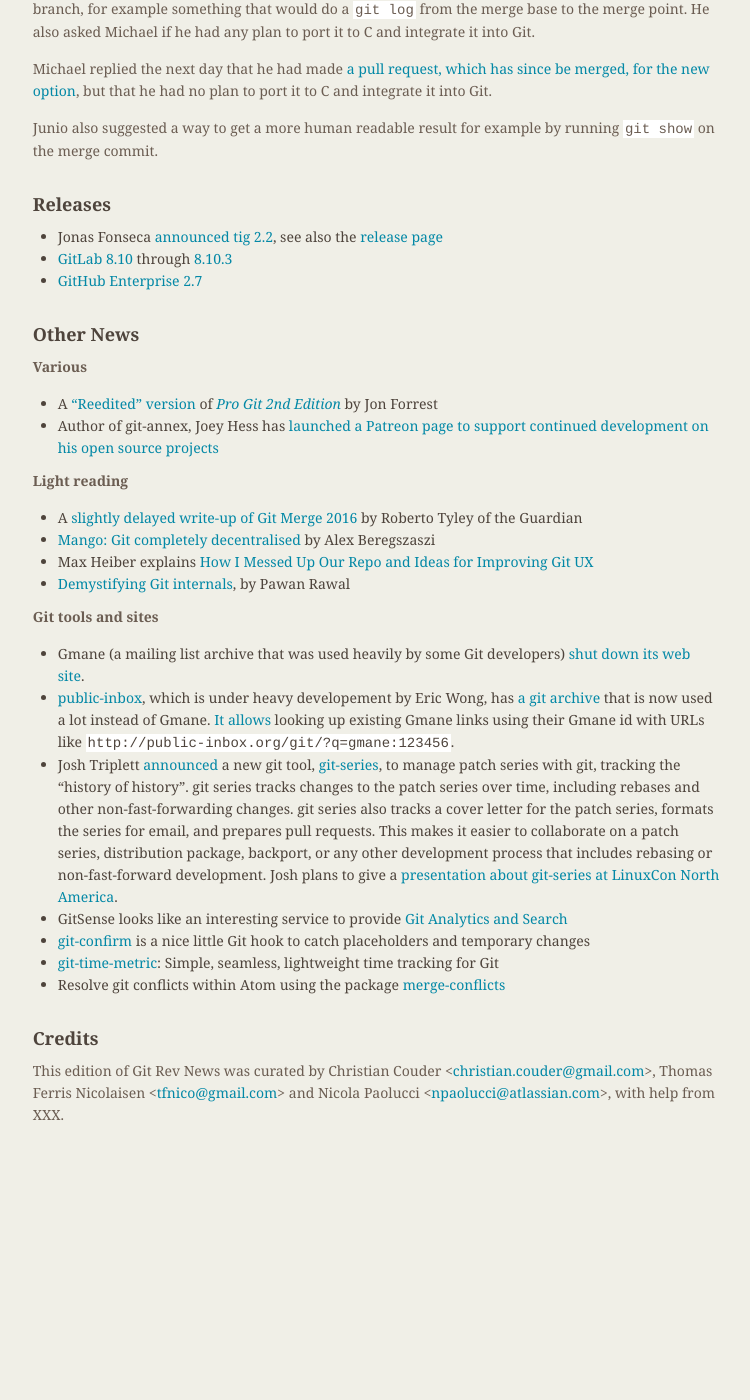
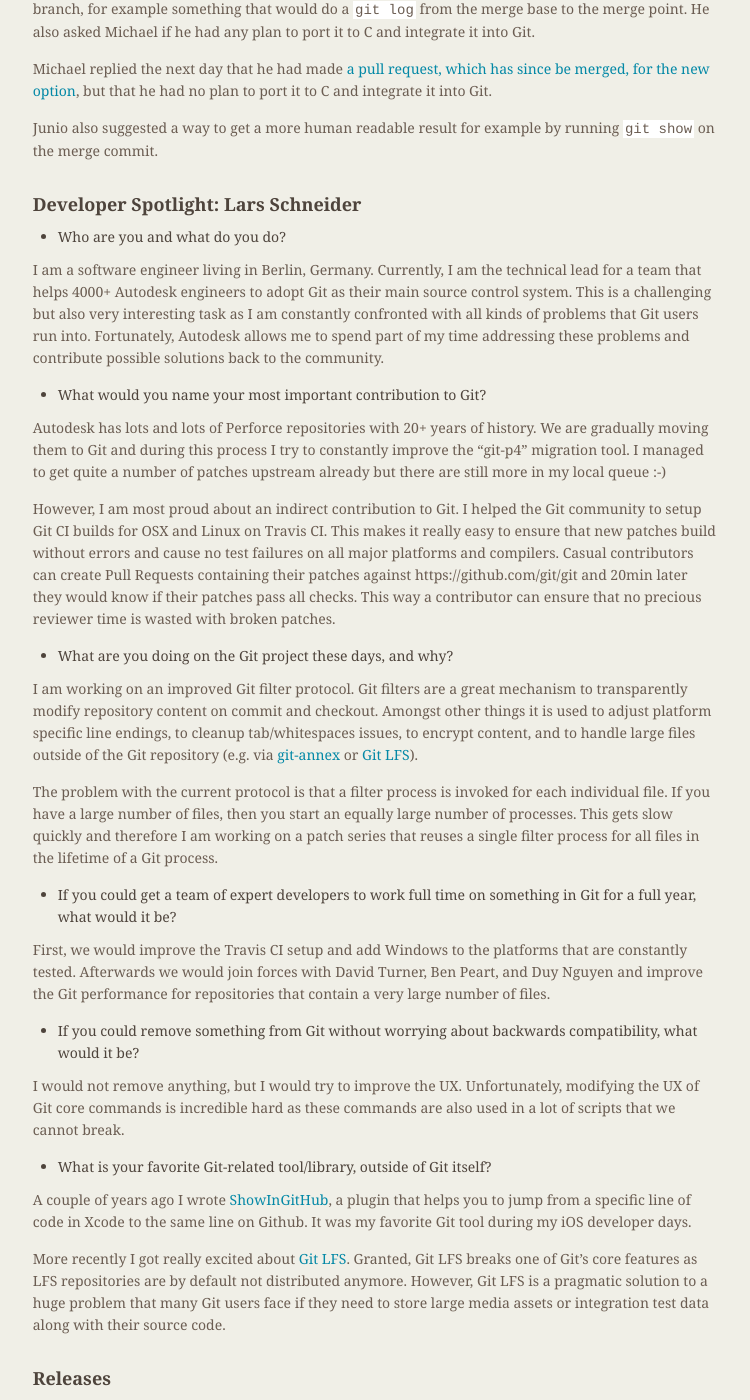
Before and after one commit to git/git.github.io, a Jekyll site: the page built from rev_news/drafts/edition-18.md, in a window 1280 px wide and 1400 px high, scrolled down 1783 px. Shown: the whole window, without its empty margins (362-1112 px from the left). Built offline with Jekyll 4.4.1, drawn with Linux system fonts in a browser that asks for light colours; before the commit the page ends 2924 px from its top, so only the background shows below that.

Commit message:
rn-18: add Lars' interview

```diff
--- a/rev_news/drafts/edition-18.md
+++ b/rev_news/drafts/edition-18.md
@@ -130,6 +130,76 @@
 Junio also suggested a way to get a more human readable result for
 example by running `git show` on the merge commit.
 
+## Developer Spotlight: Lars Schneider
+
+* Who are you and what do you do?
+
+I am a software engineer living in Berlin, Germany. Currently, I am the technical
+lead for a team that helps 4000+ Autodesk engineers to adopt Git as their main
+source control system. This is a challenging but also very interesting task as
+I am constantly confronted with all kinds of problems that Git users run into.
+Fortunately, Autodesk allows me to spend part of my time addressing these problems
+and contribute possible solutions back to the community.
+
+* What would you name your most important contribution to Git?
+
+Autodesk has lots and lots of Perforce repositories with 20+ years of history.
+We are gradually moving them to Git and during this process I try to constantly
+improve the "git-p4" migration tool. I managed to get quite a number of patches
+upstream already but there are still more in my local queue :-)
+
+However, I am most proud about an indirect contribution to Git. I helped the
+Git community to setup Git CI builds for OSX and Linux on Travis CI. This makes
+it really easy to ensure that new patches build without errors and cause no
+test failures on all major platforms and compilers. Casual contributors can
+create Pull Requests containing their patches against https://github.com/git/git
+and 20min later they would know if their patches pass all checks. This way a
+contributor can ensure that no precious reviewer time is wasted with broken
+patches.
+
+* What are you doing on the Git project these days, and why?
+
+I am working on an improved Git filter protocol. Git filters are a great
+mechanism to transparently modify repository content on commit and checkout.
+Amongst other things it is used to adjust platform specific line endings, to
+cleanup tab/whitespaces issues, to encrypt content, and to handle large files
+outside of the Git repository (e.g. via
+[git-annex](https://git-annex.branchable.com/) or
+[Git LFS](https://git-lfs.github.com/)).
+
+The problem with the current protocol is that a filter process is invoked for
+each individual file. If you have a large number of files, then you start an equally
+large number of processes. This gets slow quickly and therefore I am working
+on a patch series that reuses a single filter process for all files in the lifetime of a
+Git process.
+
+* If you could get a team of expert developers to work full time on
+something in Git for a full year, what would it be?
+
+First, we would improve the Travis CI setup and add Windows to the platforms
+that are constantly tested. Afterwards we would join forces with David Turner,
+Ben Peart, and Duy Nguyen and improve the Git performance for repositories
+that contain a very large number of files.
+
+* If you could remove something from Git without worrying about
+backwards compatibility, what would it be?
+
+I would not remove anything, but I would try to improve the UX. Unfortunately,
+modifying the UX of Git core commands is incredible hard as these commands are
+also used in a lot of scripts that we cannot break.
+
+* What is your favorite Git-related tool/library, outside of Git itself?
+
+A couple of years ago I wrote [ShowInGitHub](https://github.com/larsxschneider/ShowInGitHub),
+a plugin that helps you to jump from a specific line of code in Xcode to the
+same line on Github. It was my favorite Git tool during my iOS developer days.
+
+More recently I got really excited about [Git LFS](https://git-lfs.github.com/).
+Granted, Git LFS breaks one of Git's core features as LFS repositories are by default
+not distributed anymore. However, Git LFS is a pragmatic solution to a huge problem
+that many Git users face if they need to store large media assets or integration test
+data along with their source code.
+
 ## Releases
 
 
```
